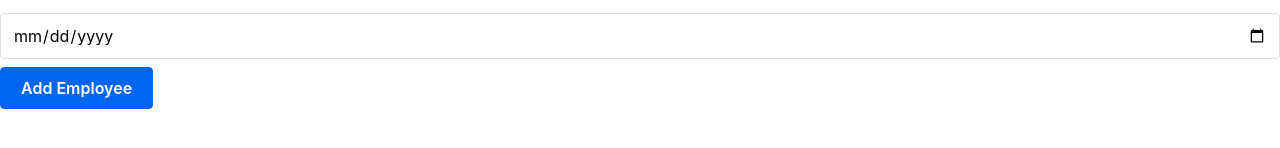
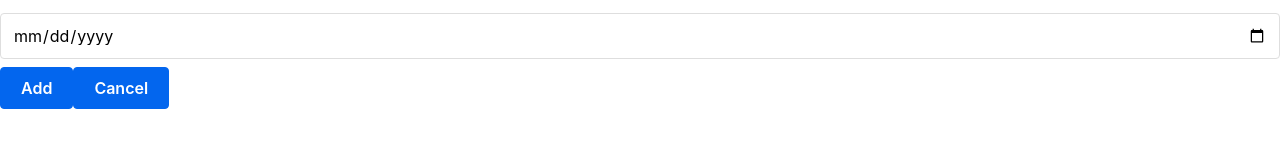
Before and after one commit to rashup198/Employee-management-system, a React (Create React App) app: page / in a window 1280 px wide. Both pictures are taken after a click on the button "Add Employee". Shown: the part 494-642 px from the top of the page. Built offline with nearby package versions, Linux system fonts and the light colour scheme.

Commit message:
updated Add.js component

```diff
--- a/src/Page/Dashboard/Add.js
+++ b/src/Page/Dashboard/Add.js
@@ -1,4 +1,6 @@
 import React, {useState} from 'react'
+import Swal from 'sweetalert2'
+
 
 const Add = ({employees,setEmployees,setIsAdding}) => {
 
@@ -8,9 +10,26 @@ const Add = ({employees,setEmployees,setIsAdding}) => {
   const [salary, setSalary] = useState('');
   const [date, setDate] = useState('');
 
+  const handleSubmit=(e)=>{
+    e.preventDefault();
+    const id=employees.length+1;
+    const newEmployee={id,firstName,lastName,email,salary,date};
+    employees.push(newEmployee);
+    setEmployees(employees);
+    setIsAdding(false);
+
+    Swal.fire({
+      icon: 'success',
+      title: 'Employee Added Successfully',
+      showConfirmButton: false,
+      timer: 1500
+    })
+  }
+
+
   return (
     <div>
-        <form>
+        <form onSubmit={handleSubmit}>
         <h1>Add Employee</h1>
         <label htmlFor='firstName'>First Name</label>
         <input type='text' id='firstName' name='firstName' placeholder='Enter First Name' required value={firstName} onChange={e=>setFirstName(e.target.value)}></input>
@@ -27,7 +46,8 @@ const Add = ({employees,setEmployees,setIsAdding}) => {
         <label htmlFor='date'>Date</label>
         <input type='date' id='date' name='date' placeholder='Enter Date' required value={date} onChange={e=>setDate(e.target.value)}></input>
 
-        <button type='submit'>Add Employee</button>
+        <button type='submit' value="Add">Add</button>
+        <input type='button' value="Cancel" onClick={()=>setIsAdding(false)}></input>
         </form>
     </div>
   )
```
